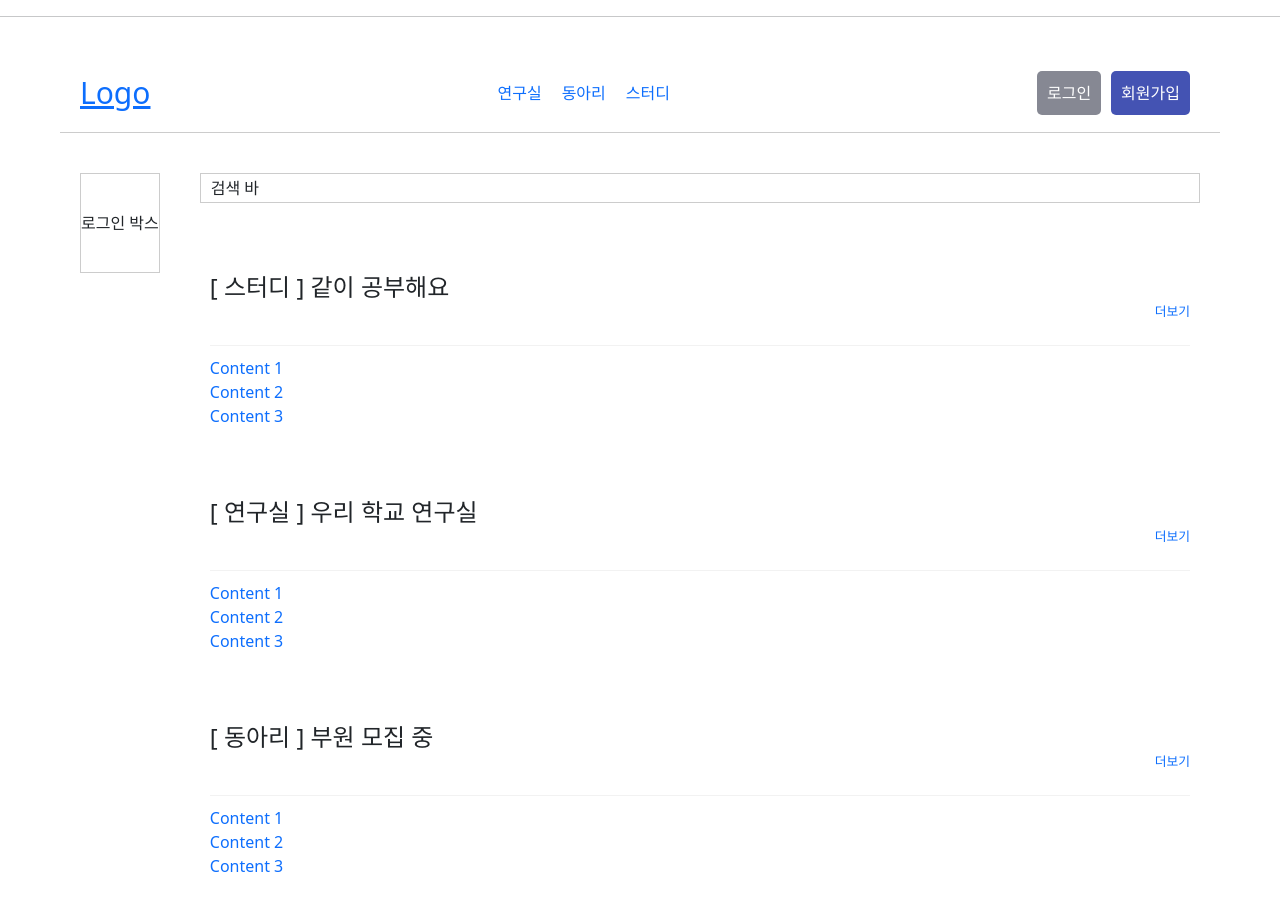
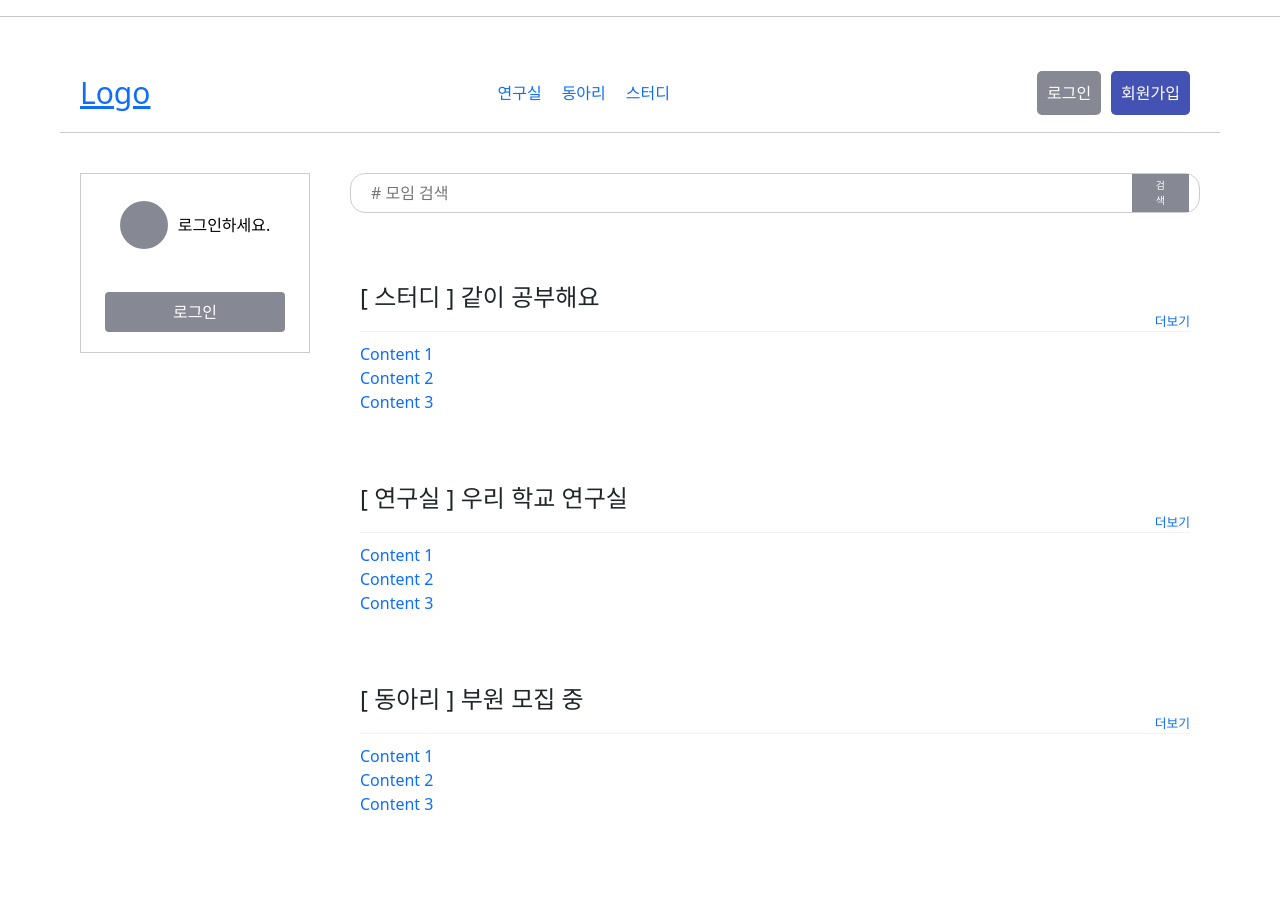
Before and after one commit to euiyang/2023_Capstone_design_areum, a React (Create React App) app in the folder Front_end/areum/: page / in a window 1280 px wide. Shown: the top 910 px of the page. After the commit the page ends 876 px from the top, so only its background shows below. Built offline with nearby package versions, Linux system fonts and the light colour scheme.

Commit message:
5/5 front

```diff
--- a/Front_end/areum/src/pages/Group/Group.css
+++ b/Front_end/areum/src/pages/Group/Group.css
@@ -98,19 +98,6 @@
   padding: 20px;
 }
 
-.search-bar {
-  flex-grow: 1;
-  width: 100%;
-  height: 30px;
-  border: 1px solid #ccc;
-  display: flex;
-  align-items: center;
-  justify-content: space-between;
-  padding: 0 10px;
-  margin-top: 20px;
-  margin-bottom: 20px; /* 검색바와 컨텐츠 사이 간격 */
-}
-
   .contents {
     display: flex;
     flex-direction: column;
@@ -135,6 +122,45 @@
     padding: 0 10px;
   }
 
+  .group form {
+    flex-grow: 1;
+    width: 100%;
+    height: 100%;
+    border-radius: 15px;
+    border: 1px solid #ccc;
+    display: flex;
+    align-items: center;
+    justify-content: space-between;
+    padding: 0 10px;
+    margin-top: 20px;
+    margin-bottom: 20px; /* 검색바와 컨텐츠 사이 간격 */
+  }
+
+  .group form input[type="text"] {
+    flex-grow: 1;
+    width: 100%;
+    height: 30px;
+    border: none;
+    outline: none;
+    padding: 0 10px;
+    font-size: 16px;
+  }
+
+  .group form button[type="submit"]  {
+    background-color: #868893;
+    display: flex;
+    color: #fff;
+    border: none;
+    padding: 4px 20px;
+    font-size: 10px;
+    cursor: pointer;
+    align-items: center;
+    justify-content: center;
+  }
+
+  .group form button:hover {
+    background-color: #ccc;
+  }
 
   .content123 ul
   {
--- a/Front_end/areum/src/pages/Group/Group.js
+++ b/Front_end/areum/src/pages/Group/Group.js
@@ -1,15 +1,22 @@
 import { Link } from "react-router-dom";
+import React, { useState } from "react";
 import "./Group.css";
 
 function Group() {
+  const [searchText, setSearchText] = useState("");
+  const handleSearch = (e) => {
+    e.preventDefault();
+    console.log(searchText);
+  };
+
   return (
     <div className='group'>
             <div className="header">
             <Link to="/"><h1>Logo</h1></Link>
                 <ui className="header-menu">
-                 <li><Link to="/Lab"> 연구실 </Link></li>
-                 <li><Link to="/Group"> 동아리 </Link></li>
-                 <li><Link to="/Study"> 스터디 </Link></li>
+                <li><Link to="/Lab" style={{ textDecoration: "none" }}> 연구실 </Link></li>
+                 <li><Link to="/Group" style={{ textDecoration: "none" }}> 동아리 </Link></li>
+                 <li><Link to="/Study" style={{ textDecoration: "none" }}> 스터디 </Link></li>
                 </ui>
         <div className="header-buttons">
             <Link to ="signIn">
@@ -21,11 +28,31 @@ function Group() {
         </div>
     </div>
     <div class="header-content">
-        <div className="left-container">
-        <div className="login-box">로그인 박스</div>
-        </div>
+    <div className="left-container">
+<div className="login-box">
+  <div className="profile">
+    <div className="profile-circle"></div>
+    <span>로그인하세요.</span>
+  </div>
+  <div className="login-button">
+  <Link to ="signIn">
+    <button>로그인</button>
+    </Link>
+  </div>
+</div>
+</div>
+
         <div className="right-container">
-    <div className="search-bar">검색 바</div>
+
+        <form onSubmit={handleSearch}>
+            <input
+              type="text"
+              placeholder="# 모임 검색"
+              value={searchText}
+              onChange={(e) => setSearchText(e.target.value)}
+            />
+            <button type="submit">검색</button>
+          </form>
 
     <div className="content123">
             <div className="top-content">
--- a/Front_end/areum/src/pages/Lab/Lab.css
+++ b/Front_end/areum/src/pages/Lab/Lab.css
@@ -72,6 +72,7 @@
 
 /* 왼쪽 로그인 박스 */
 .left-container {
+
   display: flex;
   flex-wrap: wrap; /* 영역이 넘쳤을 경우 다음줄로 넘어가도록 설정 */
   justify-content: space-between;
@@ -80,14 +81,58 @@
 }
 
 .login-box {
-  height: 100px;
+  min-height: 180px;
+  width: 230px;
   border: 1px solid #ccc;
   display: flex;
+  flex-direction: column;
   justify-content: center;
   align-items: center;
   margin-top: 20px;
 }
 
+.profile {
+  display: flex;
+  align-items: center;
+  margin-bottom: 1rem;
+  flex-grow: 1;
+}
+
+.profile-circle {
+  width: 48px;
+  height: 48px;
+  margin-right: 10px;
+  background-color: #868893;
+  border-radius: 50%;
+}
+
+span {
+  font-size: 16px;
+  color: black;
+}
+
+.login-button {
+  margin-top: 0rem;
+}
+
+.login-button button {
+  width: 180px ;
+  margin-bottom: 20px;
+  background-color: #868893;
+  color: white;
+  border: none;
+  border-radius: 4px;
+  padding: 8px 16px;
+  font-size: 16px;
+  cursor: pointer;
+  text-align: center;
+}
+
+.login-button button:hover {
+  background-color: #ccc;
+}
+
+/* 오른쪽 컨테이너 */
 .right-container{
   display: flex;
   flex-direction: column;
@@ -98,10 +143,11 @@
   padding: 20px;
 }
 
-.search-bar {
+.lab form {
   flex-grow: 1;
   width: 100%;
-  height: 30px;
+  height: 100%;
+  border-radius: 15px;
   border: 1px solid #ccc;
   display: flex;
   align-items: center;
@@ -109,6 +155,32 @@
   padding: 0 10px;
   margin-top: 20px;
   margin-bottom: 20px; /* 검색바와 컨텐츠 사이 간격 */
+}
+
+.lab form input[type="text"] {
+  flex-grow: 1;
+  width: 100%;
+  height: 30px;
+  border: none;
+  outline: none;
+  padding: 0 10px;
+  font-size: 16px;
+}
+
+.lab form button[type="submit"]  {
+  background-color: #868893;
+  display: flex;
+  color: #fff;
+  border: none;
+  padding: 4px 20px;
+  font-size: 10px;
+  cursor: pointer;
+  align-items: center;
+  justify-content: center;
+}
+
+.lab form button:hover {
+  background-color: #ccc;
 }
 
   .contents {
--- a/Front_end/areum/src/pages/home/Home.css
+++ b/Front_end/areum/src/pages/home/Home.css
@@ -72,6 +72,7 @@
 
 /* 왼쪽 로그인 박스 */
 .left-container {
+
   display: flex;
   flex-wrap: wrap; /* 영역이 넘쳤을 경우 다음줄로 넘어가도록 설정 */
   justify-content: space-between;
@@ -80,14 +81,58 @@
 }
 
 .login-box {
-  height: 100px;
+  min-height: 180px;
+  width: 230px;
   border: 1px solid #ccc;
   display: flex;
+  flex-direction: column;
   justify-content: center;
   align-items: center;
   margin-top: 20px;
 }
 
+.profile {
+  display: flex;
+  align-items: center;
+  margin-bottom: 1rem;
+  flex-grow: 1;
+}
+
+.profile-circle {
+  width: 48px;
+  height: 48px;
+  margin-right: 10px;
+  background-color: #868893;
+  border-radius: 50%;
+}
+
+span {
+  font-size: 16px;
+  color: black;
+}
+
+.login-button {
+  margin-top: 0rem;
+}
+
+.login-button button {
+  width: 180px ;
+  margin-bottom: 20px;
+  background-color: #868893;
+  color: white;
+  border: none;
+  border-radius: 4px;
+  padding: 8px 16px;
+  font-size: 16px;
+  cursor: pointer;
+  text-align: center;
+}
+
+.login-button button:hover {
+  background-color: #ccc;
+}
+
+/* 오른쪽 컨테이너 */
 .right-container{
   display: flex;
   flex-direction: column;
@@ -98,10 +143,11 @@
   padding: 20px;
 }
 
-.search-bar {
+.home form {
   flex-grow: 1;
   width: 100%;
-  height: 30px;
+  height: 100%;
+  border-radius: 15px;
   border: 1px solid #ccc;
   display: flex;
   align-items: center;
@@ -109,6 +155,32 @@
   padding: 0 10px;
   margin-top: 20px;
   margin-bottom: 20px; /* 검색바와 컨텐츠 사이 간격 */
+}
+
+.home form input[type="text"] {
+  flex-grow: 1;
+  width: 100%;
+  height: 30px;
+  border: none;
+  outline: none;
+  padding: 0 10px;
+  font-size: 16px;
+}
+
+.home form button[type="submit"]  {
+  background-color: #868893;
+  display: flex;
+  color: #fff;
+  border: none;
+  padding: 4px 20px;
+  font-size: 10px;
+  cursor: pointer;
+  align-items: center;
+  justify-content: center;
+}
+
+.home form button:hover {
+  background-color: #ccc;
 }
 
   .contents {
@@ -155,6 +227,10 @@
     align-items: flex-start;
   }
 
+  li{
+    display: inline;
+  }
+
   .content-divider {
     width: 100%;
     border: none;
--- a/Front_end/areum/src/pages/home/Home.js
+++ b/Front_end/areum/src/pages/home/Home.js
@@ -1,7 +1,13 @@
 import { Link } from "react-router-dom";
+import React, { useState } from "react";
 import "./Home.css";
 
 function Home(){
+    const [searchText, setSearchText] = useState("");
+  const handleSearch = (e) => {
+    e.preventDefault();
+    console.log(searchText);
+  };
     return (
         <div className='home'>
             <div className="header">
@@ -22,11 +28,32 @@ function Home(){
     </div>
     <div class="header-content">
 
-        <div className="left-container">
-        <div className="login-box">로그인 박스</div>
-        </div>
+    <div className="left-container">
+<div className="login-box">
+  <div className="profile">
+    <div className="profile-circle"></div>
+    <span>로그인하세요.</span>
+  </div>
+  <div className="login-button">
+  <Link to ="signIn">
+    <button>로그인</button>
+    </Link>
+  </div>
+</div>
+</div>
+
         <div className="right-container">
-    <div className="search-bar">검색 바</div>
+
+        <form onSubmit={handleSearch}>
+            <input
+              type="text"
+              placeholder="# 모임 검색"
+              value={searchText}
+              onChange={(e) => setSearchText(e.target.value)}
+            />
+            <button type="submit">검색</button>
+          </form>
+
 
     <div className="content123">
         <h4>[ 스터디 ] 같이 공부해요 </h4>
--- a/Front_end/areum/src/pages/login/SignIn.css
+++ b/Front_end/areum/src/pages/login/SignIn.css
@@ -1,6 +1,6 @@
 .signIn {
     width: 400px;
-    height: 300px;
+    height: 400px;
     padding: 20px;
     margin: auto;
     display: flex;
@@ -10,8 +10,8 @@
     border: 1px solid #dcdcdc;
   }
 
-  form {
-    background-color: #b0bed0;
+  .signIn form {
+    background-color: #ffffff;
     display: flex;
     flex-direction: column;
     justify-content: center;
@@ -19,21 +19,40 @@
     gap: 10px;
   }
 
-  li {
-    display: inline;
-    margin-right: 10px;
+  .form h2{
+    margin-top: 10px;
+    margin-bottom: 10px;
   }
 
-  button {
+
+  .signIn li {
+    display: block;
+    margin-bottom: 20px;
+  }
+
+  .signIn li input{
+    margin: 5px 0;
+    padding: 10px;
+    border: 1px solid #ccc;
+    border-radius: 5px;
+    width: 100%;
+    max-width: 400px;
+  }
+
+  .signIn button {
+    display: block;
+    width: 300px;
+    padding: 10px;
     background-color: #7f8690;
     color: #fff;
     border: none;
     border-radius: 5px;
-    padding: 8px 120px;
+    font-size: 16px;
+    line-height: 1.5;
     cursor: pointer;
-    transition: background-color 0.3s ease-in-out;
+    transition: all 0.3s ease;
   }
 
   button:hover {
-    background-color: #256ce1;
+    background-color: #d0d5dd;
   }
--- a/Front_end/areum/src/pages/login/SignIn.js
+++ b/Front_end/areum/src/pages/login/SignIn.js
@@ -34,6 +34,7 @@ function SignIn(){
     return(
         <div className='signIn'>
             <form>
+                <h2>로그인</h2>
                 <li>아이디:  <input type="text" ref={idRef}></input></li>
                 <li>비밀번호:<input type="password" ref={pwRef}></input></li>
                 <button onClick={handleSignIn}>로그인</button>
--- a/Front_end/areum/src/pages/login/SignUp.css
+++ b/Front_end/areum/src/pages/login/SignUp.css
@@ -13,6 +13,7 @@
   margin-bottom: 20px;
   margin-top: 20px;
 }
+
 
 .signUp input {
   margin: 5px 0;
```
